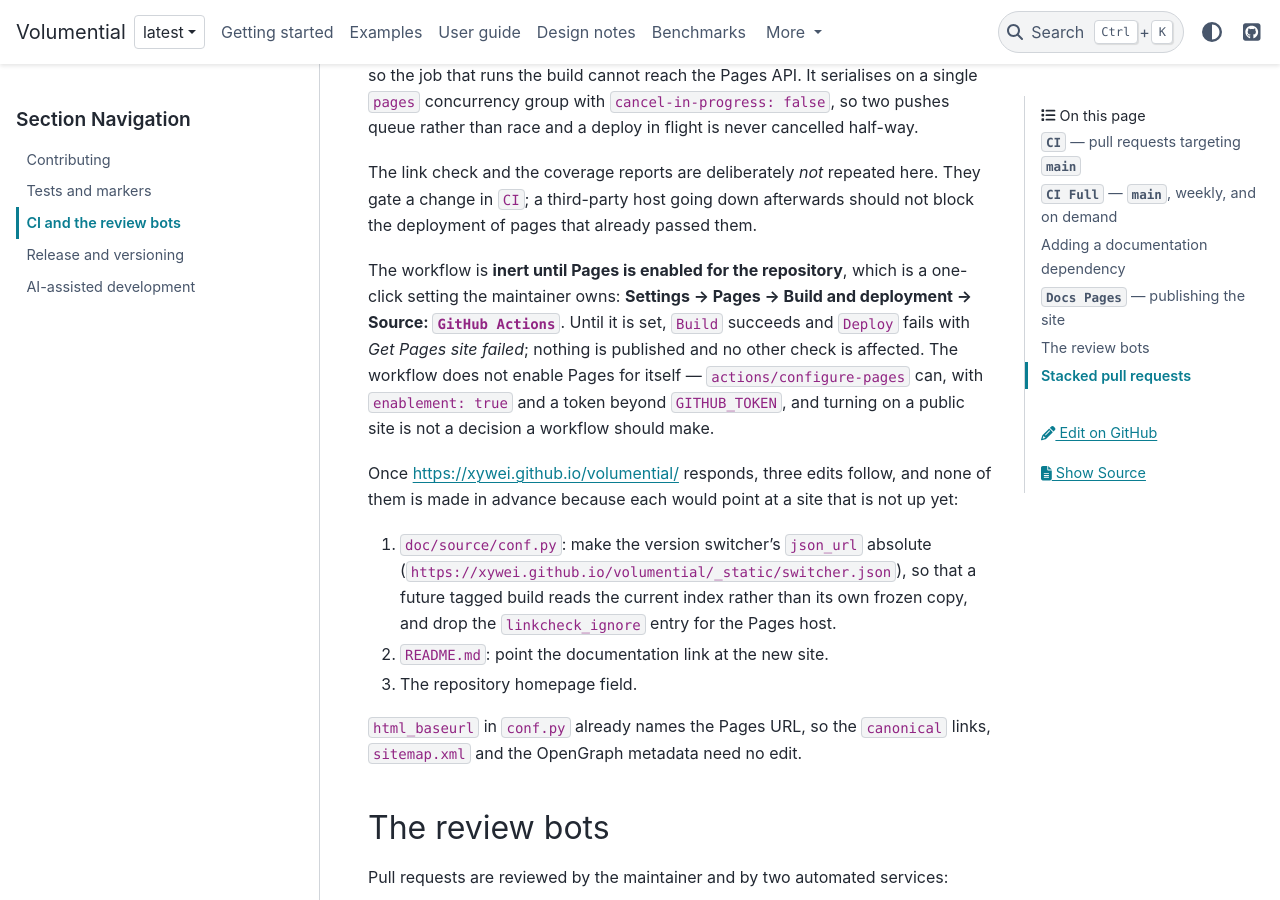
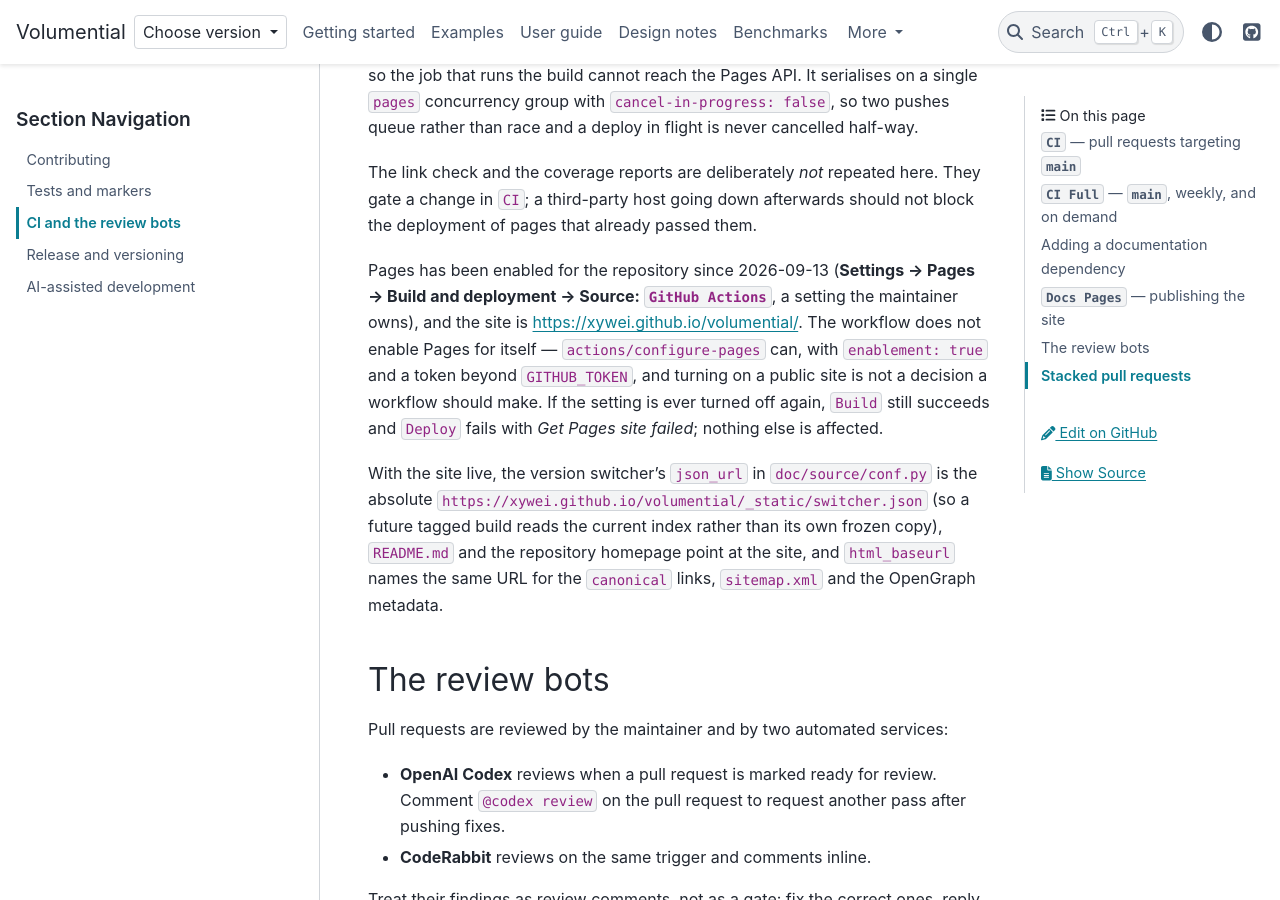
Before and after one commit to xywei/volumential, a Sphinx documentation site: the page built from doc/source/development/ci.md, in a window 1280 px wide and 900 px high, scrolled down 3154 px. Built offline with Sphinx 7.4.7 and the PyData theme 0.15.4, drawn with Linux system fonts in a browser that asks for light colours.

Commit message:
docs: point the switcher, README and developer pages at the live GitHub Pages site
Pages was enabled on 2026-09-13 and the first deployment from main
responds at https://xywei.github.io/volumential/. The version switcher's
json_url is now that absolute URL, the linkcheck_ignore entry for the
host is gone, README's documentation section and its eleven section links
point at the published pages, and the CI and releases pages no longer
describe the deployment as inert. The repository homepage field is set
to the same URL (a repository setting, not a file).

```diff
--- a/doc/source/conf.py
+++ b/doc/source/conf.py
@@ -225,12 +225,11 @@ html_last_updated_fmt = "%Y-%m-%d"
 # ``sphinxext.opengraph`` for the ``og:url`` metadata.  A trailing slash is
 # required by all three.
 #
-# This is the GitHub Pages destination the modernization is heading for, and
-# what ``_static/switcher.json`` and ``linkcheck_ignore`` already name.  Until
-# the Pages deployment lands, a build published anywhere else carries canonical
-# links to a site that is not up yet; that is a property of the deployment
-# order, not of this value, and pointing it at an interim host would have to be
-# reverted the moment Pages goes live.
+# The GitHub Pages site, live since 2026-09-13 and deployed from ``main`` by
+# .github/workflows/docs-pages.yml; ``_static/switcher.json`` names the same
+# URL.  A build published anywhere else carries canonical links here on
+# purpose: this is the one copy search engines and the switcher should treat
+# as current.
 html_baseurl = "https://xywei.github.io/volumential/"
 
 html_theme_options = {
@@ -242,21 +241,12 @@ html_theme_options = {
     # ``_disable_edit_button_on_generated_pages`` below.
     "use_edit_page_button": True,
     "switcher": {
-        # Served from the site itself: ``_static/switcher.json`` carries a
-        # single "latest" entry until tagged versions are published.
-        #
-        # TODO(#145): the moment GitHub Pages is enabled (Settings -> Pages ->
-        # Build and deployment -> Source: "GitHub Actions") and
-        # https://xywei.github.io/volumential/ responds, three edits follow.
-        # Here: make ``json_url`` the absolute
-        # ``https://xywei.github.io/volumential/_static/switcher.json`` -- a
-        # relative URL resolves against whichever build is being viewed, so an
-        # older tagged build would show its own frozen list rather than the
-        # current one -- and drop the ``linkcheck_ignore`` entry for that host
-        # below.  Elsewhere: the documentation link in README.md, and the
-        # repository homepage.  Until then this file points at nothing that is
-        # live, which is why the relative URL is the right placeholder.
-        "json_url": "_static/switcher.json",
+        # Served from the live site, not relative to the build being viewed:
+        # ``_static/switcher.json`` carries a single "latest" entry until
+        # tagged versions are published, and an absolute URL is what lets an
+        # older tagged build show the current list rather than its own frozen
+        # copy (#145).
+        "json_url": "https://xywei.github.io/volumential/_static/switcher.json",
         "version_match": "latest",
     },
 }
@@ -458,10 +448,6 @@ linkcheck_retries = 2
 # checked from failing an unrelated change.  Keep the list short and give each
 # entry a reason: a 404 that is muted here is a 404 a reader will hit.
 linkcheck_ignore = [
-    # Not published yet; enabling GitHub Pages is the maintainer's step, and
-    # .github/workflows/docs-pages.yml is inert until then.  Drop this entry
-    # once the site responds.
-    r"https://xywei\.github\.io/volumential/?.*",
     # One citation, not a host: the reference in
     # ``volumential.singular_integral_2d`` resolves from a browser and from a
     # developer machine, but academic publishers commonly answer a CI runner
--- a/doc/source/development/ci.md
+++ b/doc/source/development/ci.md
@@ -108,28 +108,21 @@ The link check and the coverage reports are deliberately *not* repeated here.
 They gate a change in `CI`; a third-party host going down afterwards should not
 block the deployment of pages that already passed them.
 
-The workflow is **inert until Pages is enabled for the repository**, which is a
-one-click setting the maintainer owns: **Settings → Pages → Build and
-deployment → Source: `GitHub Actions`**. Until it is set, `Build` succeeds and
-`Deploy` fails with *Get Pages site failed*; nothing is published and no other
-check is affected. The workflow does not enable Pages for itself —
-`actions/configure-pages` can, with `enablement: true` and a token beyond
-`GITHUB_TOKEN`, and turning on a public site is not a decision a workflow
-should make.
+Pages has been enabled for the repository since 2026-09-13 (**Settings → Pages
+→ Build and deployment → Source: `GitHub Actions`**, a setting the maintainer
+owns), and the site is <https://xywei.github.io/volumential/>. The workflow
+does not enable Pages for itself — `actions/configure-pages` can, with
+`enablement: true` and a token beyond `GITHUB_TOKEN`, and turning on a public
+site is not a decision a workflow should make. If the setting is ever turned
+off again, `Build` still succeeds and `Deploy` fails with *Get Pages site
+failed*; nothing else is affected.
 
-Once <https://xywei.github.io/volumential/> responds, three edits follow, and
-none of them is made in advance because each would point at a site that is not
-up yet:
-
-1. `doc/source/conf.py`: make the version switcher's `json_url` absolute
-   (`https://xywei.github.io/volumential/_static/switcher.json`), so that a
-   future tagged build reads the current index rather than its own frozen
-   copy, and drop the `linkcheck_ignore` entry for the Pages host.
-2. `README.md`: point the documentation link at the new site.
-3. The repository homepage field.
-
-`html_baseurl` in `conf.py` already names the Pages URL, so the `canonical`
-links, `sitemap.xml` and the OpenGraph metadata need no edit.
+With the site live, the version switcher's `json_url` in `doc/source/conf.py`
+is the absolute `https://xywei.github.io/volumential/_static/switcher.json`
+(so a future tagged build reads the current index rather than its own frozen
+copy), `README.md` and the repository homepage point at the site, and
+`html_baseurl` names the same URL for the `canonical` links, `sitemap.xml` and
+the OpenGraph metadata.
 
 ## The review bots
 
```
Also changed, not shown: README.md (+16 -15 lines), doc/source/development/releases.md (+3 -5 lines).
